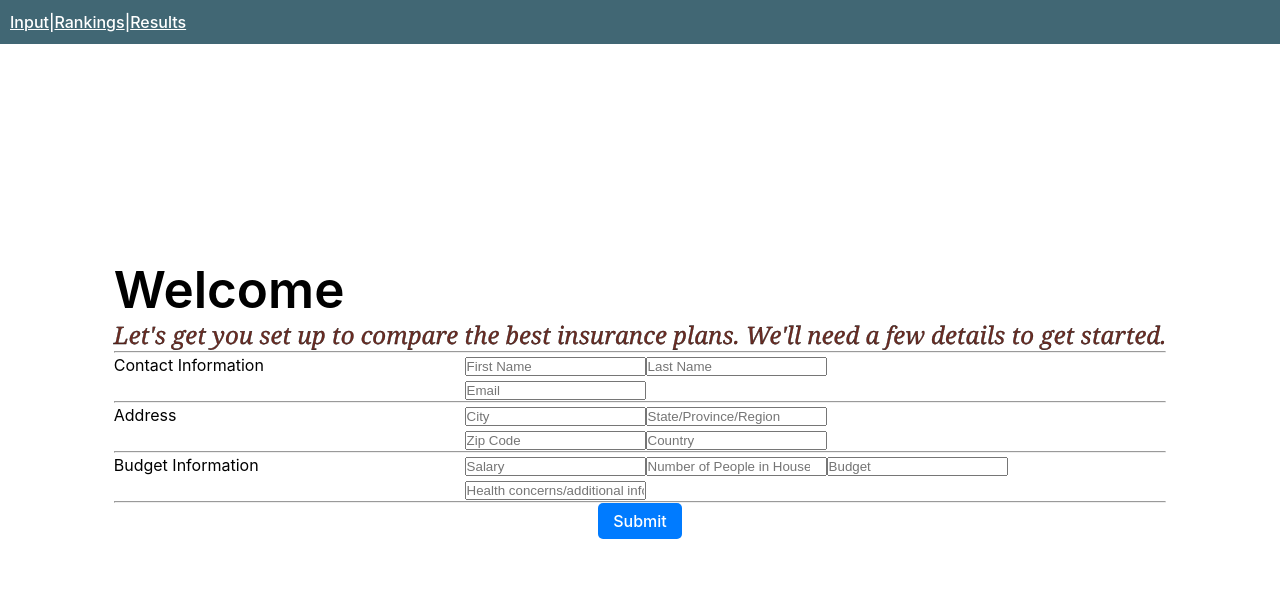
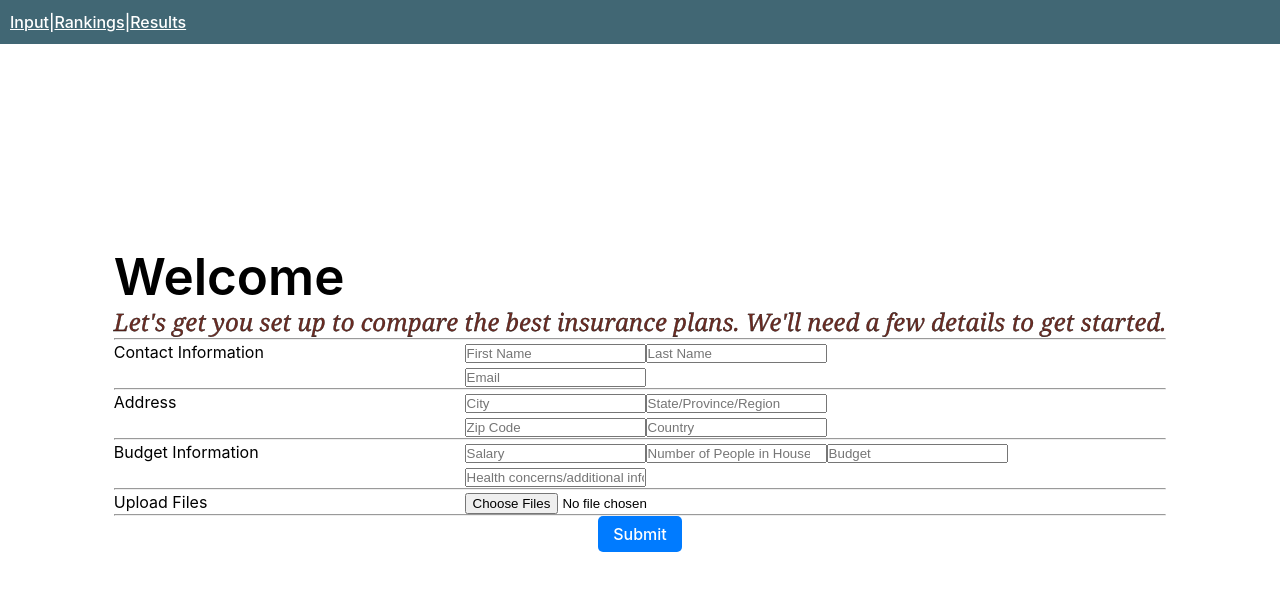
Before and after one commit to riasingh125/forge-spring25-software, a React (Vite) app in the folder frontend/: page /input in a window 1280 px wide. Shown: the top 590 px of the page. Built offline with nearby package versions, Linux system fonts and the light colour scheme.

Commit message:
added file upload to input page

```diff
--- /dev/null
+++ b/frontend/src/components/FileUpload.tsx
@@ -0,0 +1,23 @@
+import React, { useState } from "react";
+
+const FileUpload = () => {
+    const [files, setFiles] = useState<File[]>([]); // Define state as an array of File objects
+
+    const handleFileChange = (event: React.ChangeEvent<HTMLInputElement>) => {
+        const selectedFiles = event.target.files ? Array.from(event.target.files) : [];
+        setFiles(selectedFiles);
+    };
+
+    return (
+        <div>
+            <input type="file" multiple onChange={handleFileChange} />
+            <menu>
+                {files.map((file, index) => (
+                    <li key={index}>{file.name}</li>
+                ))}
+            </menu>
+        </div>
+    );
+};
+
+export default FileUpload;
--- a/frontend/src/pages/Input/Input.tsx
+++ b/frontend/src/pages/Input/Input.tsx
@@ -2,7 +2,7 @@ import React, { useState} from "react";
 import { useNavigate } from "react-router-dom";
 import styles from "./styles.module.css";
 import { ResultsProps } from "../../App";
-
+import FileUpload from "../../components/FileUpload";
 
 
 
@@ -165,6 +165,14 @@ const Input: React.FC<ResultsProps> = ({setResults}) => {
             </div>
           </div>
           <hr></hr>
+          {/* File Upload */}
+          <div className={styles.formGroup}>
+            <div className={styles.formLabelGroup}>Upload Files</div>
+            <div className={styles.formInputGroup}>
+              <FileUpload />
+            </div>
+          </div>
+          <hr></hr>
           {/* Submit Button */}
           <button type="submit" className={styles.submitButton}>
             Submit
```
